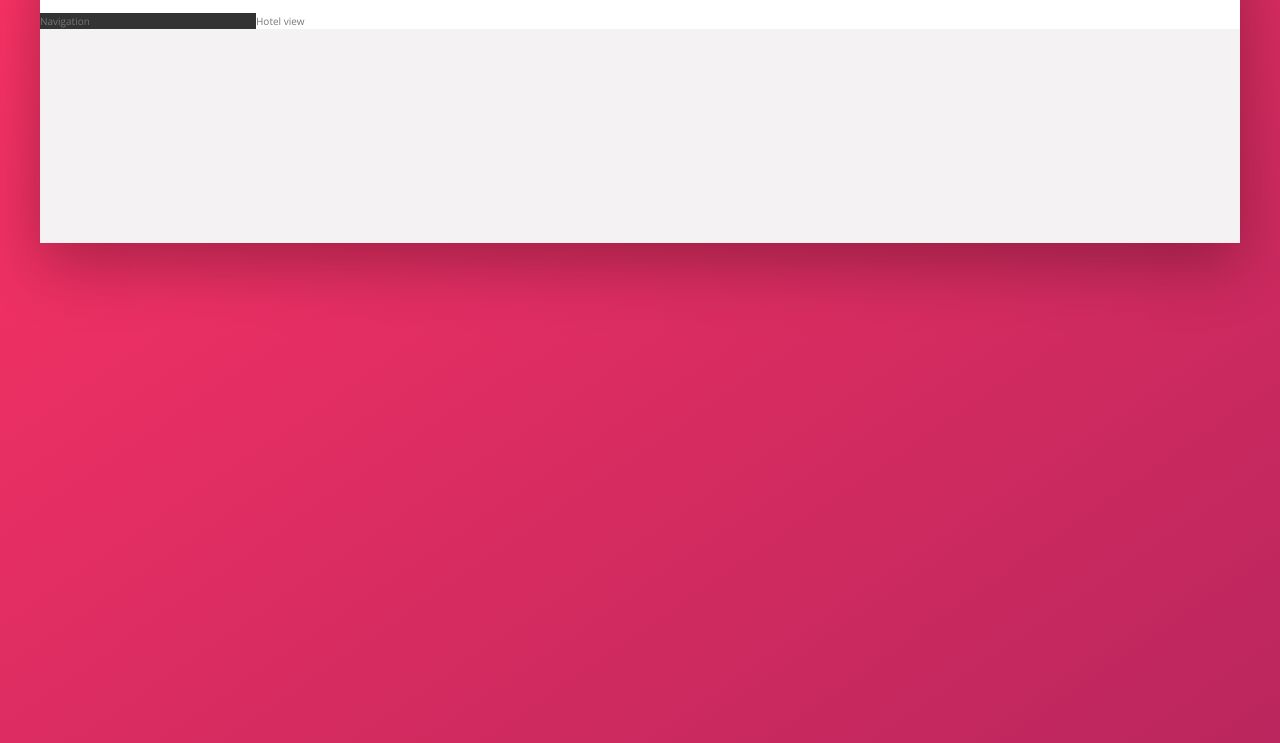
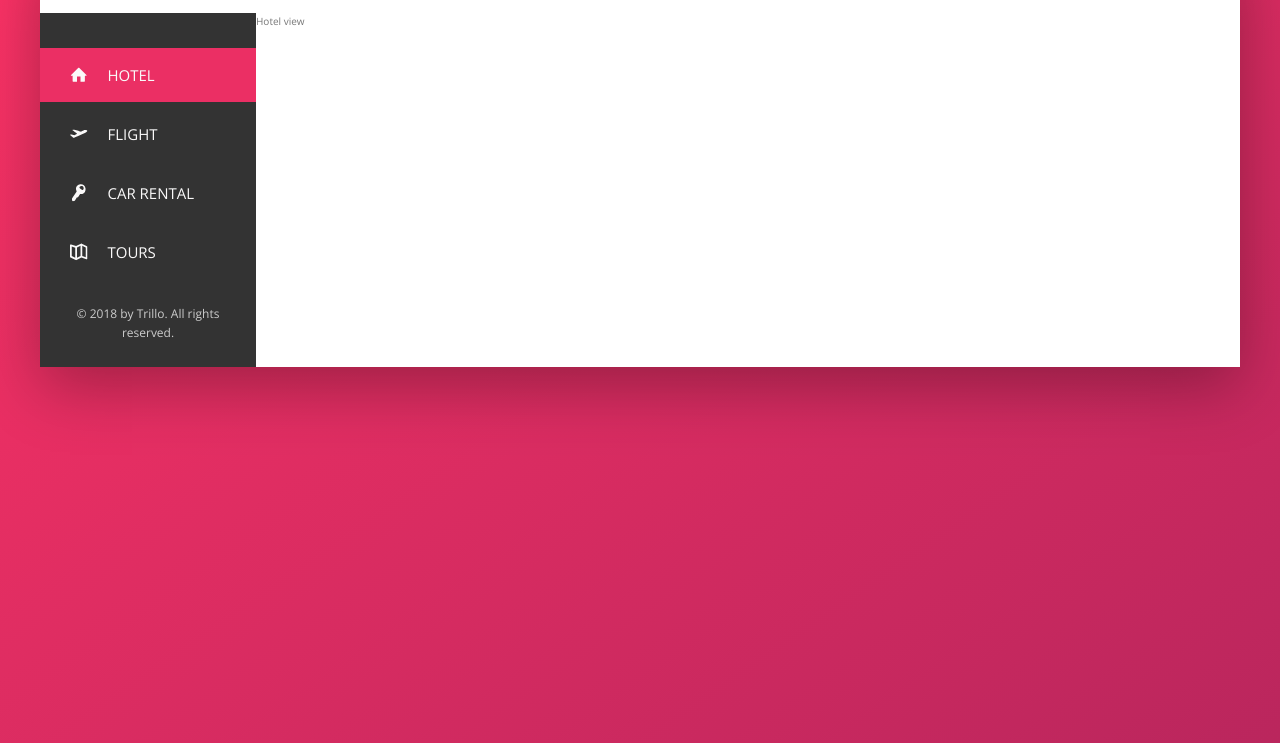
Before and after one commit to dmytronasyrov/Trillo, a website: page index.html in a window 1280 px wide. Shown: the part 137-880 px from the top of the page. Drawn offline with nearby package versions, Linux system fonts and the light colour scheme.

Commit message:
finish side menu

```diff
--- a/index.html
+++ b/index.html
@@ -52,7 +52,47 @@
 
     <div class="content">
       <nav class="sidebar">
-        Navigation
+        <ul class="side-nav">
+          <li class="side-nav__item side-nav__item--active">
+            <a href="#" class="side-nav__link">
+              <svg class="side-nav__icon">
+                <use xlink:href="img/sprite.svg#icon-home"></use>
+              </svg>
+              <span>Hotel</span>
+            </a>
+          </li>
+
+          <li class="side-nav__item">
+            <a href="#" class="side-nav__link">
+              <svg class="side-nav__icon">
+                <use xlink:href="img/sprite.svg#icon-aircraft-take-off"></use>
+              </svg>
+              <span>Flight</span>
+            </a>
+          </li>
+
+          <li class="side-nav__item">
+            <a href="#" class="side-nav__link">
+              <svg class="side-nav__icon">
+                <use xlink:href="img/sprite.svg#icon-key"></use>
+              </svg>
+              <span>Car rental</span>
+            </a>
+          </li>
+
+          <li class="side-nav__item">
+            <a href="#" class="side-nav__link">
+              <svg class="side-nav__icon">
+                <use xlink:href="img/sprite.svg#icon-map"></use>
+              </svg>
+              <span>Tours</span>
+            </a>
+          </li>
+        </ul>
+
+        <div class="legal">
+          &copy; 2018 by Trillo. All rights reserved.
+        </div>
       </nav>
 
       <main class="hotel-view">
--- a/sass/_components.scss
+++ b/sass/_components.scss
@@ -115,3 +115,107 @@
     margin-right: 1rem;
   }
 }
+
+//////////////////////////////////////////////////////////////
+// SIDE NAVIGATION
+
+.side-nav {
+  font-size: 1.5rem;
+  list-style: none;
+  margin-top: 3.5rem;
+
+  &__item {
+    position: relative;
+
+    &:not(:last-child) {
+      margin-bottom: .5rem;
+    }
+  }
+
+  &__item::before {
+    content: "";
+    position: absolute;
+    top: 0;
+    left: 0;
+    height: 100%;
+    width: 3px;
+    background-color: var(--color-primary);
+    transform: scaleY(0);
+    transition: transform .2s,
+                width .4s cubic-bezier(1, 0, 0, 1) .2s,
+                background-color .1s;
+  }
+
+  &__item:hover::before,
+  &__item--active::before {
+    transform: scaleY(1);
+    width: 100%;
+  }
+
+  &__item:active::before {
+    background-color: var(--color-primary-light)
+  }
+
+  &__link:link, &__link:visited {
+    color: var(--color-grey-light-1);
+    text-decoration: none;
+    text-transform: uppercase;
+    display: block;
+    padding: 1.5rem 3rem;
+    position: relative;
+    z-index: 10;
+
+    display: flex;
+    align-items: center;
+  }
+
+  &__icon {
+    width: 1.75rem;
+    height: 1.75rem;
+    margin-right: 2rem;
+    fill: currentColor;
+  }
+}
+
+//////////////////////////////////////////////////////////////
+// LEGAL
+
+.legal {
+  font-size: 1.2rem;
+  color:var(--color-grey-light-4);
+  text-align: center;
+  padding: 2.5rem;
+}
+
+
+
+
+
+
+
+
+
+
+
+
+
+
+
+
+
+
+
+
+
+
+
+
+
+
+
+
+
+
+
+
+//
--- a/sass/_layout.scss
+++ b/sass/_layout.scss
@@ -23,7 +23,11 @@
 
 .sidebar {
   background-color: var(--color-grey-dark-1);
+
   flex: 0 0 18%;
+  display: flex;
+  flex-direction: column;
+  justify-content: space-between;
 }
 
 .hotel-view {
```
Also changed, not shown: css/style.css.
